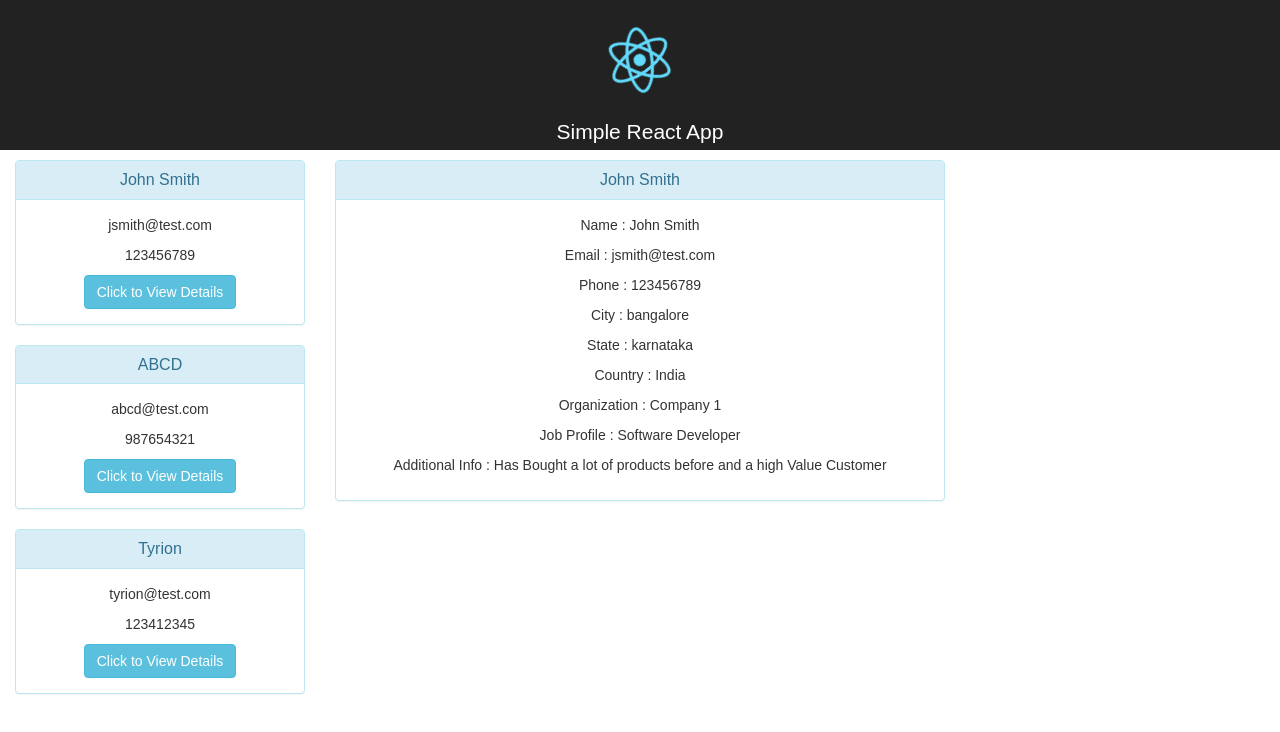
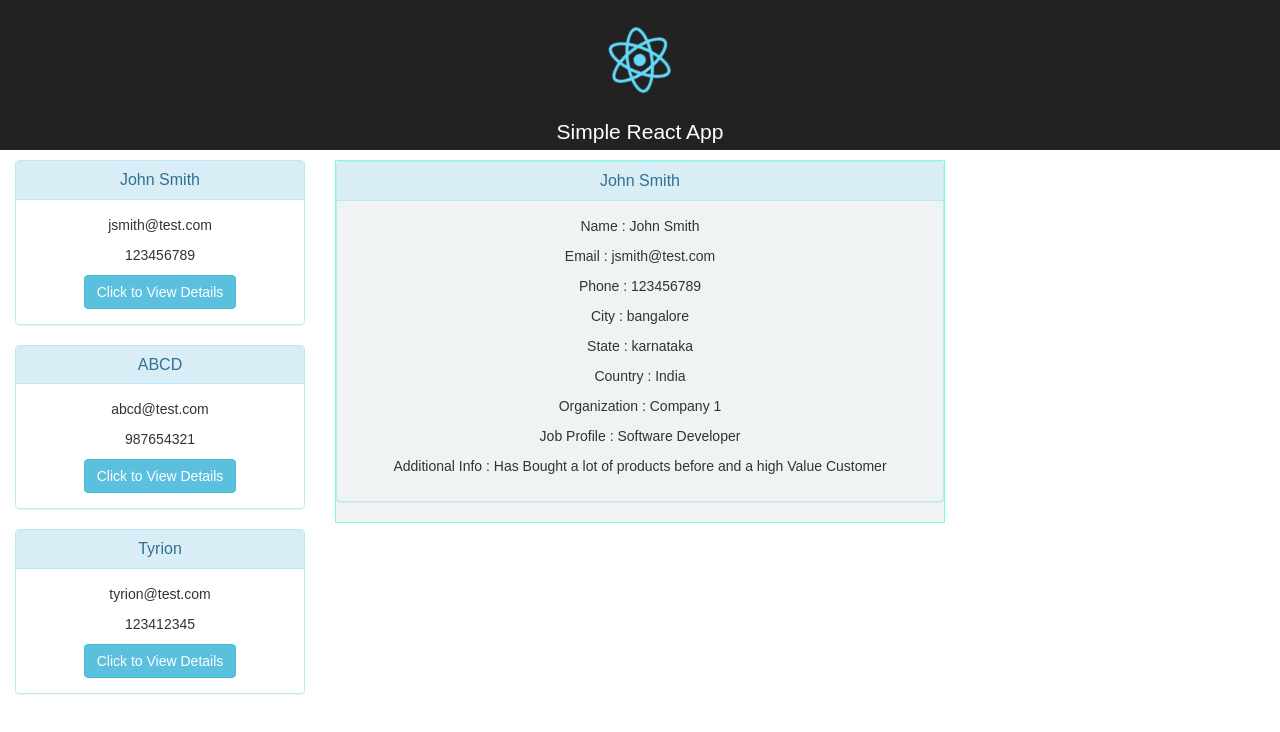
Before and after one commit to aditya-sridhar/simple-reactjs-app, a React (Create React App) app: page /customerlist in a window 1280 px wide. In both pictures the pointer is over the element 640 px from the left and 330 px from the top of the page. Shown: the top 732 px of the page. Built offline with nearby package versions, Linux system fonts and the light colour scheme.

Commit message:
updated package.json to a recent version. Modified the cards so they change colour and have a visible border on hover

```diff
--- a/src/App.css
+++ b/src/App.css
@@ -22,6 +22,11 @@
   font-size: large;
 }
 
+.customer_details:hover {
+  background-color: aqua;
+  cursor: pointer;
+}
+
 @keyframes App-logo-spin {
   from { transform: rotate(0deg); }
   to { transform: rotate(360deg); }
--- a/src/index.css
+++ b/src/index.css
@@ -1,5 +1,18 @@
+
+
 body {
   margin: 0;
   padding: 0;
   font-family: sans-serif;
 }
+
+.customerdetails:hover {
+  cursor: pointer;
+  border: solid 1px aquamarine;
+  background: rgb(239, 243, 243);
+}
+
+.centeralign:hover{
+  background: rgb(239, 243, 243);
+  cursor: pointer;
+}
```
Also changed, not shown: 1 other file (tests, documents, lock files or other folders).
